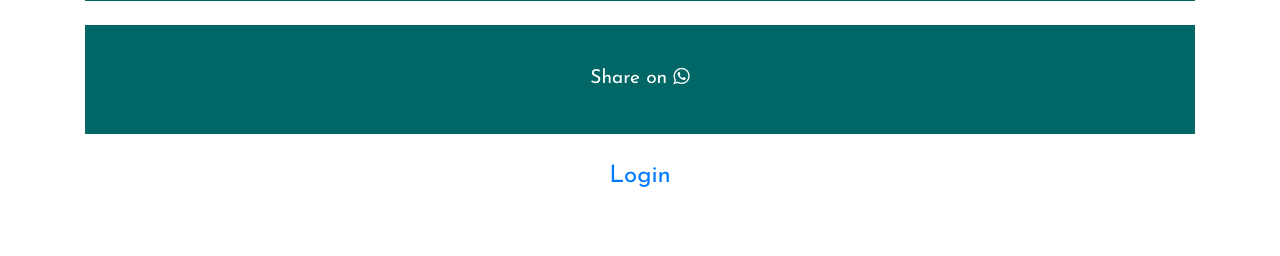
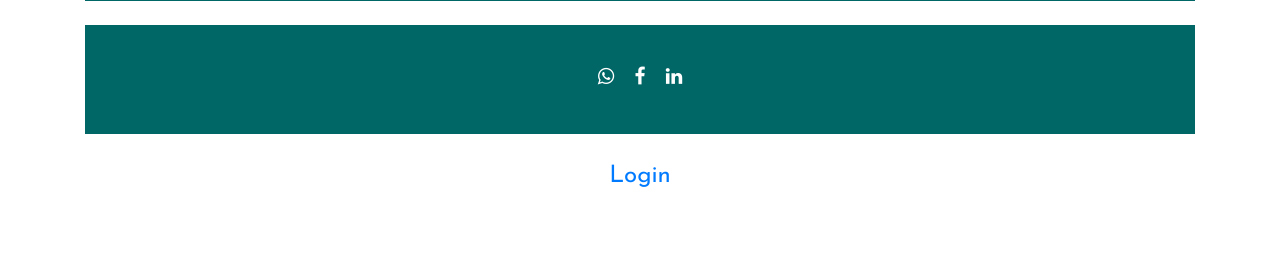
Before and after one commit to vishwakarmad1999/my-blog, a Django app: page /blog/1/ in a window 1280 px wide. Shown: the part 304-560 px from the top of the page. Run offline with Django 3.2, Linux system fonts and the light colour scheme; tables that the repository leaves empty hold one stand-in row (values such as "Sample post"); some libraries are stand-ins or nearby versions.

Commit message:
Added facebook and linkedin sharing buttons

```diff
--- a/blog/templatetags/blog_extras.py
+++ b/blog/templatetags/blog_extras.py
@@ -1,4 +1,6 @@
 from django import template
+from urllib.parse import quote_plus
+
 register = template.Library()
 
 def get_dir(value):
@@ -8,4 +10,10 @@ def get_dir(value):
 			l.append(i)
 	return l
 
+
+def get_qs(value):
+	return quote_plus(value)
+
+
 register.filter('get_dir', get_dir)
+register.filter('get_qs', get_qs)
--- a/templates/blog/post_detail.html
+++ b/templates/blog/post_detail.html
@@ -1,4 +1,6 @@
 {% extends "templates/base.html" %}
+
+{% load blog_extras %}
 
 {% block title %}{{ block.super }} {{ object.title }}{% endblock %}
 
@@ -23,6 +25,8 @@
 </div><br>
 {% endif %}
 <div class="post post-text" align="center">
-	<a href="whatsapp://send?text={{ share_content }}" style="color: inherit; text-decoration: none; font-size: 120%;">Share on <span class="fa fa-whatsapp"></span></a>
+	<a href="whatsapp://send?text={{ share_content }}" style="color: inherit; text-decoration: none; font-size: 120%;"><span class="fa fa-whatsapp"></span></a>&nbsp;&nbsp;&nbsp;
+	<a href="https://www.facebook.com/sharer/sharer.php?u={{ request.build_absolute_uri|get_qs }}{{ share_content }}" style="color: inherit; text-decoration: none; font-size: 120%;"><span class="fa fa-facebook"></span></a>&nbsp;&nbsp;&nbsp;
+	<a href="https://www.linkedin.com/cws/share?url=&token={{ request.build_absolute_uri|get_qs }}{{ share_content }}&isFramed=true" style="color: inherit; text-decoration: none; font-size: 120%;"><span class="fa fa-linkedin"></span></a>
 </div><br>
 {% endblock %}
```
